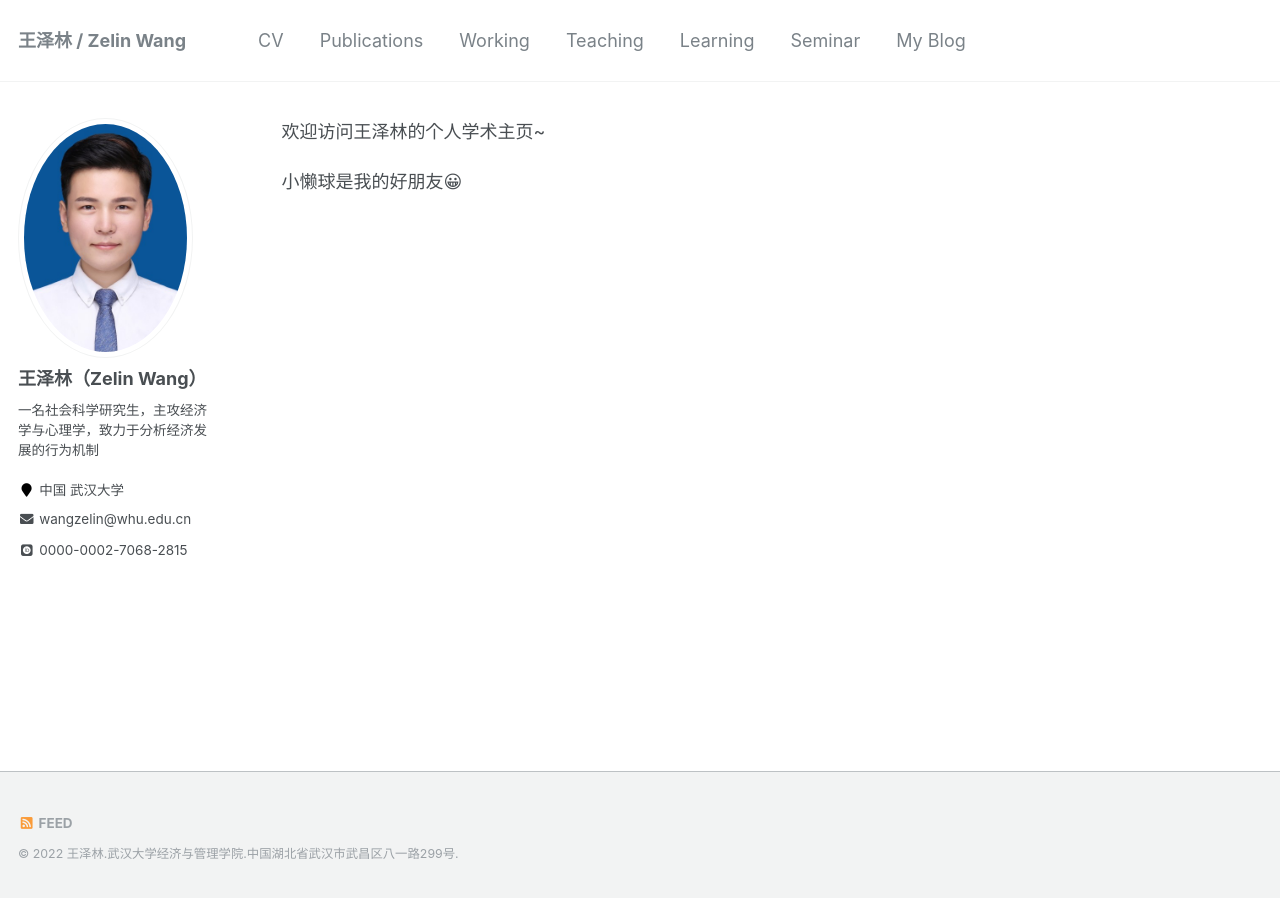
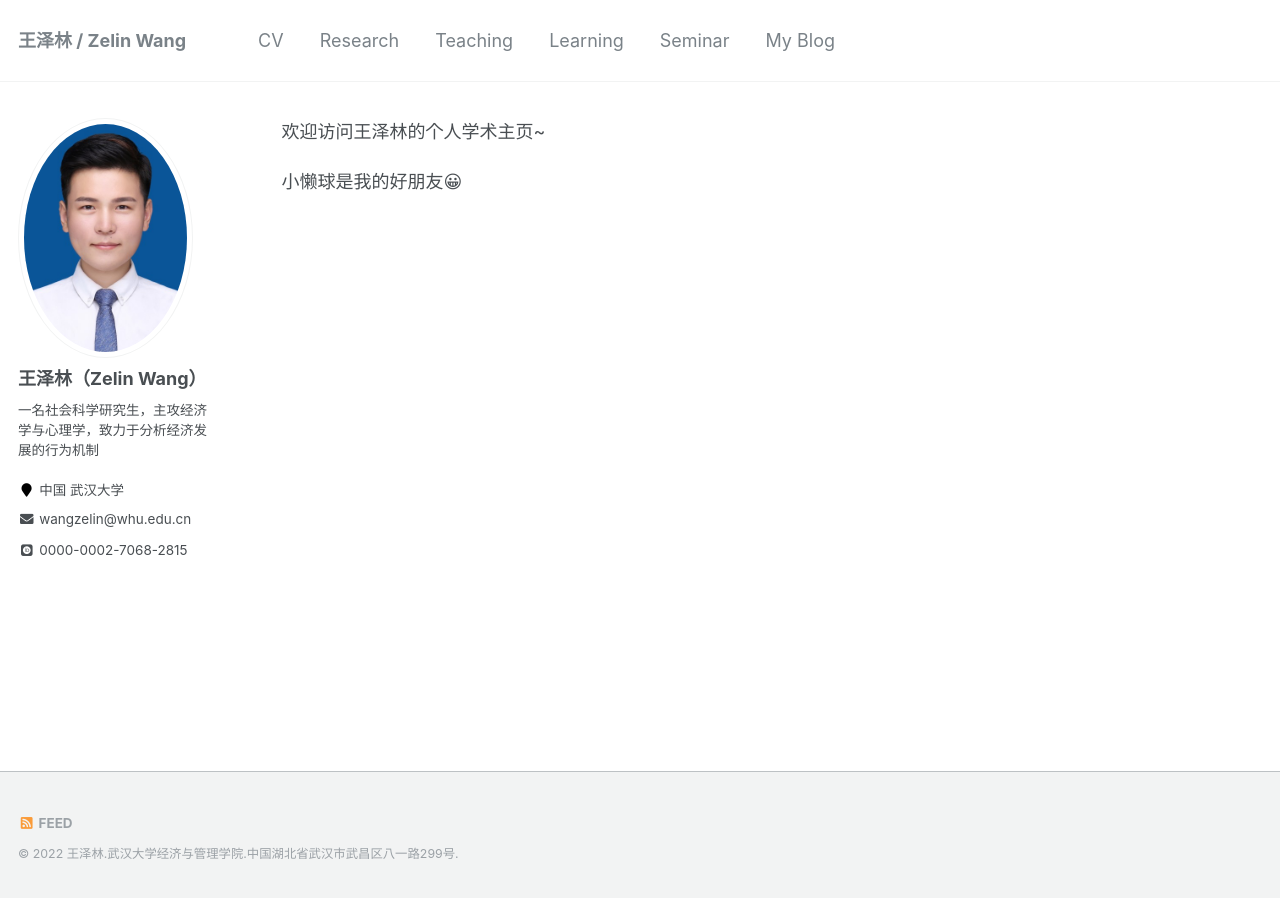
Before and after one commit to ColinWangZelin/colinwangzelin.github.io, a Jekyll site: the page built from index.md, in a window 1280 px wide. Built offline with Jekyll 4.4.1, drawn with Linux system fonts in a browser that asks for light colours; some web fonts are replaced; our own code applies the rules of GitHub Pages for plain Markdown files.

Commit message:
Update navigation.yml

```diff
--- a/_data/navigation.yml
+++ b/_data/navigation.yml
@@ -3,14 +3,11 @@ main:
   - title: "CV"
     url: /cv/
 
-  - title: "Publications"
-    url: /publications/
+  - title: "Research"
+    url: /research/
 
 #   - title: "Talks"
 #     url: /talks/
-
-  - title: "Working"
-    url: /working/
 
   - title: "Teaching"
     url: /teaching/
```
